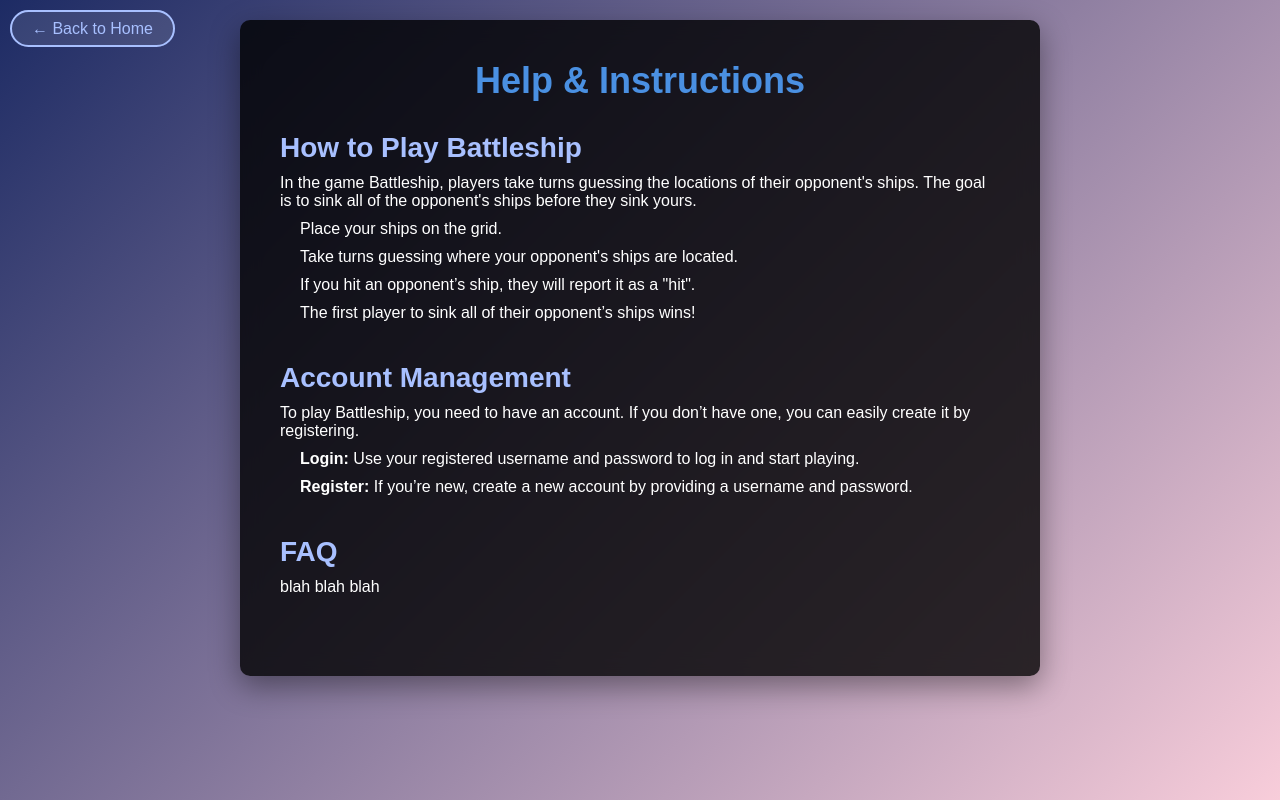
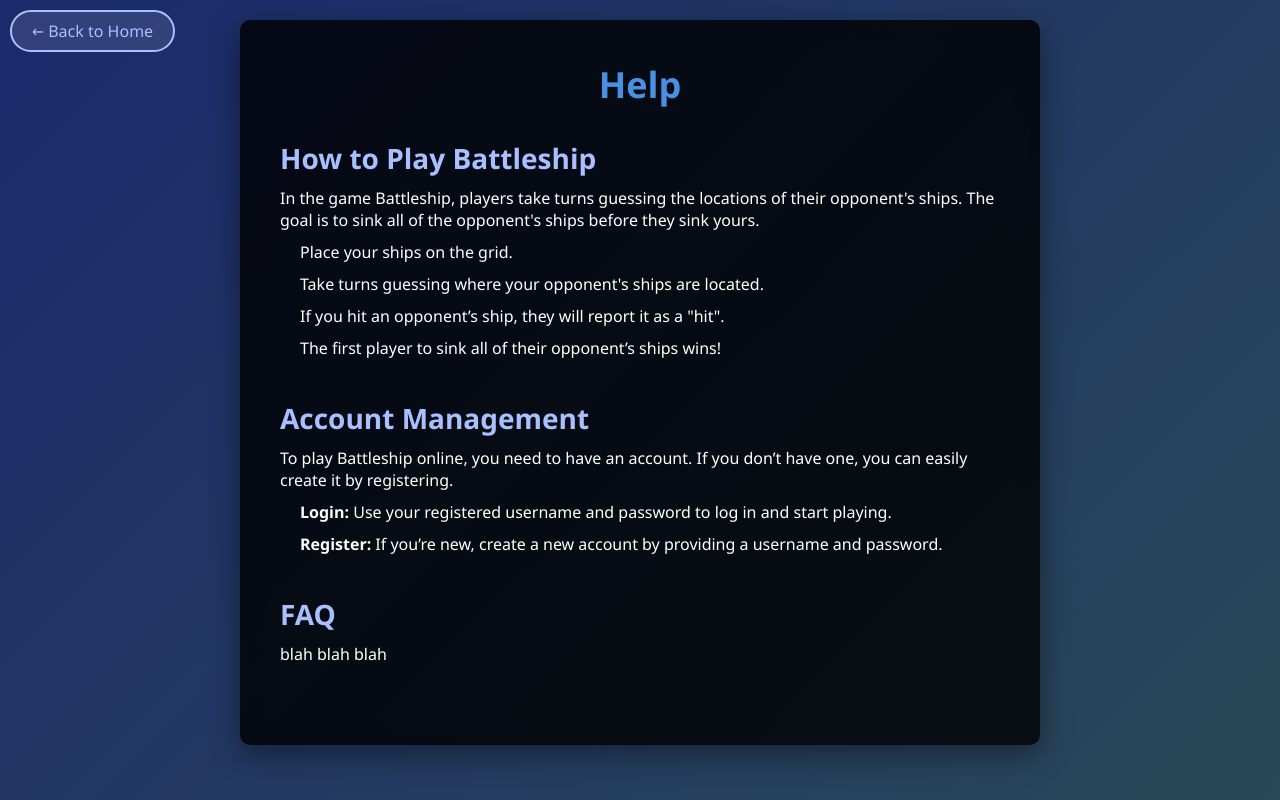
Before and after one commit to danilomm0/Battleship-Online, a website: page public/help.html in a window 1280 px wide. Drawn offline with Linux system fonts and the light colour scheme.

Commit message:
Css updates

```diff
--- a/public/css/help.css
+++ b/public/css/help.css
@@ -1,14 +1,13 @@
-/* Global Styles */
 * {
   margin: 0;
   padding: 0;
   box-sizing: border-box;
-    font-family: 'Orbitron', sans-serif; /* Game-like font */
+  font-family: "Segoe UI", Tahoma, Geneva, Verdana, sans-serif;
 }
 
 body {
-    background: linear-gradient(135deg, #1d2b64, #f8cdda); /* Dark ocean blue to soft sky */
-    color: #fff;
+  background: linear-gradient(135deg, #1a2a6c, #2a4858);
+  color: white;
   font-size: 16px;
   background-attachment: fixed;
   display: flex;
@@ -19,7 +18,7 @@ body {
 }
 
 .help-container {
-    background: rgba(0, 0, 0, 0.8); /* Dark, semi-transparent background */
+  background: rgba(0, 0, 0, 0.8);
   border-radius: 10px;
   padding: 40px;
   width: 100%;
@@ -43,12 +42,10 @@ h2 {
   margin-bottom: 10px;
 }
 
-/* Sections */
 .section {
   margin-bottom: 40px;
 }
 
-/* Lists */
 ul {
   list-style-type: none;
   margin: 10px 0;
@@ -73,7 +70,6 @@ dd {
   margin-bottom: 15px;
 }
 
-/* Links */
 a {
   color: #4a90e2;
   text-decoration: none;
@@ -83,7 +79,6 @@ a:hover {
   text-decoration: underline;
 }
 
-/* Footer */
 footer {
   text-align: center;
   margin-top: 40px;
@@ -94,26 +89,24 @@ footer p {
   margin-bottom: 0;
 }
 
-/* Positioning the navigation container */
 .nav-container {
-    position: absolute; /* Absolute positioning relative to the body */
-    top: 20px;          /* Space from the top */
-    left: 10px;         /* Space from the left */
+  position: absolute;
+  top: 20px;
+  left: 10px;
 }
 
 .back_button {
   text-decoration: none;
-      border-radius: 25px;                           /* Rounded corners */
-      background: rgba(255, 255, 255, 0.1);          /* Semi-transparent background */
-      border: 2px solid #a8c0ff;                     /* Light blue border */
-      color: #a8c0ff;                                /* Light blue text */
+  border-radius: 25px;
+  background: rgba(255, 255, 255, 0.1);
+  border: 2px solid #a8c0ff;
+  color: #a8c0ff;
   font-size: 16px;
   padding: 8px 20px;
   cursor: pointer;
   transition: all 0.3s ease;
 }
 
-/* Hover effects for the button */
 .back_button:hover {
   background: #a8c0ff;
   color: #1a2a6c;
--- a/public/css/login.css
+++ b/public/css/login.css
@@ -1,13 +1,12 @@
-/* Global Styles */
 * {
   margin: 0;
   padding: 0;
   box-sizing: border-box;
-    font-family: 'Orbitron', sans-serif;
+  font-family: "Segoe UI", Tahoma, Geneva, Verdana, sans-serif;
 }
 
 body {
-    background: linear-gradient(135deg, #1d2b64, #f8cdda);
+  background: linear-gradient(135deg, #1a2a6c, #2a4858);
   display: flex;
   justify-content: center;
   align-items: center;
@@ -48,11 +47,11 @@ h2 {
 
 .form-field input {
   width: 100%;
-    padding: 15px;
+  padding: 16px;
   border: none;
   border-radius: 6px;
   font-size: 18px;
-    background-color: #3b4a69;
+  background-color: rgba(255, 255, 255, 0.1);
   color: #fff;
   box-shadow: 0 4px 8px rgba(0, 0, 0, 0.2);
   transition: all 0.3s ease-in-out;
@@ -98,39 +97,36 @@ p a:hover {
   font-style: italic;
 }
 
-
-button, input {
-    font-family: 'Orbitron', sans-serif;
+button,
+input {
+  font-family: "Orbitron", sans-serif;
   text-transform: uppercase;
   letter-spacing: 1px;
 }
 
-
-
-
 /* Positioning the navigation container */
 .nav-container {
   position: absolute; /* Absolute positioning relative to the body */
-  top: 20px;          /* Space from the top */
-  left: 10px;         /* Space from the left */
+  top: 20px; /* Space from the top */
+  left: 10px; /* Space from the left */
 }
 
 .back_button {
   text-decoration: none;
-    border-radius: 25px;                           /* Rounded corners */
-    background: rgba(255, 255, 255, 0.1);          /* Semi-transparent background */
-    border: 2px solid #a8c0ff;                     /* Light blue border */
-    color: #a8c0ff;                                /* Light blue text */
-    font-size: 16px;                               /* Button font size */
-    padding: 8px 20px;                             /* Padding for a clickable area */
-    cursor: pointer;                               /* Pointer cursor on hover */
-    transition: all 0.3s ease;                     /* Smooth hover effects */
+  border-radius: 25px; /* Rounded corners */
+  background: rgba(255, 255, 255, 0.1); /* Semi-transparent background */
+  border: 2px solid #a8c0ff; /* Light blue border */
+  color: #a8c0ff; /* Light blue text */
+  font-size: 16px; /* Button font size */
+  padding: 8px 20px; /* Padding for a clickable area */
+  cursor: pointer; /* Pointer cursor on hover */
+  transition: all 0.3s ease; /* Smooth hover effects */
 }
 
 /* Hover effects for the button */
 .back_button:hover {
-    background: #a8c0ff;                           /* Light blue background on hover */
-    color: #1a2a6c;                                /* Darker text color on hover */
-    transform: scale(1.1);                         /* Slightly enlarge button */
-    box-shadow: 0 4px 15px rgba(0, 0, 0, 0.2);     /* Subtle shadow for depth */
+  background: #a8c0ff; /* Light blue background on hover */
+  color: #1a2a6c; /* Darker text color on hover */
+  transform: scale(1.1); /* Slightly enlarge button */
+  box-shadow: 0 4px 15px rgba(0, 0, 0, 0.2); /* Subtle shadow for depth */
 }
--- a/public/help.html
+++ b/public/help.html
@@ -14,7 +14,7 @@
     </div>
 
     <div class="help-container">
-        <h1>Help & Instructions</h1>
+        <h1>Help</h1>
 
         <section class="section">
             <h2>How to Play Battleship</h2>
@@ -34,7 +34,8 @@
 
         <section class="section">
             <h2>Account Management</h2>
-            <p>To play Battleship, you need to have an account. If you don’t
+            <p>To play Battleship online, you need to have an account. If you
+                don’t
                 have one, you can easily create it by registering.</p>
             <ul>
                 <li><strong>Login:</strong> Use your registered username and
@@ -46,9 +47,7 @@
 
         <section class="section">
             <h2>FAQ</h2>
-            blah blah blah
-            <dl>
-
+            <p>blah blah blah</p>
         </section>
 
         <footer>
```
Lines whose indentation alone changed are shown as unchanged.
